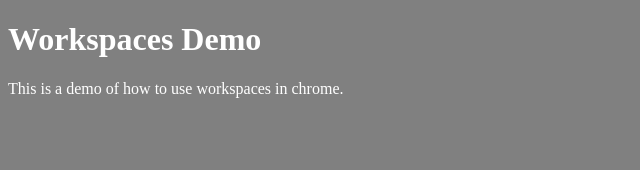
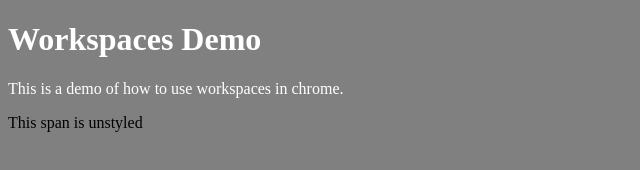
Before and after one commit to jmona789/workspaces-demo, a plain HTML site: page index.html in a window 1280 px wide. Shown: the whole page, without its empty margins (0-640 px from the left). Drawn offline with Linux system fonts and the light colour scheme.

Commit message:
added span for browser sync example

```diff
--- a/index.html
+++ b/index.html
@@ -10,6 +10,7 @@
 <body>
 	<h1>Workspaces Demo</h1>
 	<p>This is a demo of how to use workspaces in chrome.</p>
+    <span>This span is unstyled</span>
 
     <script src="script.js" defer></script>
 </body>
--- a/styles.css
+++ b/styles.css
@@ -2,7 +2,7 @@ body {
 	background: grey;
 }
 h1{
-	color:#ffffff;
+	color: #ffffff;
 }
 p {
 	color:#ffffff;
```
